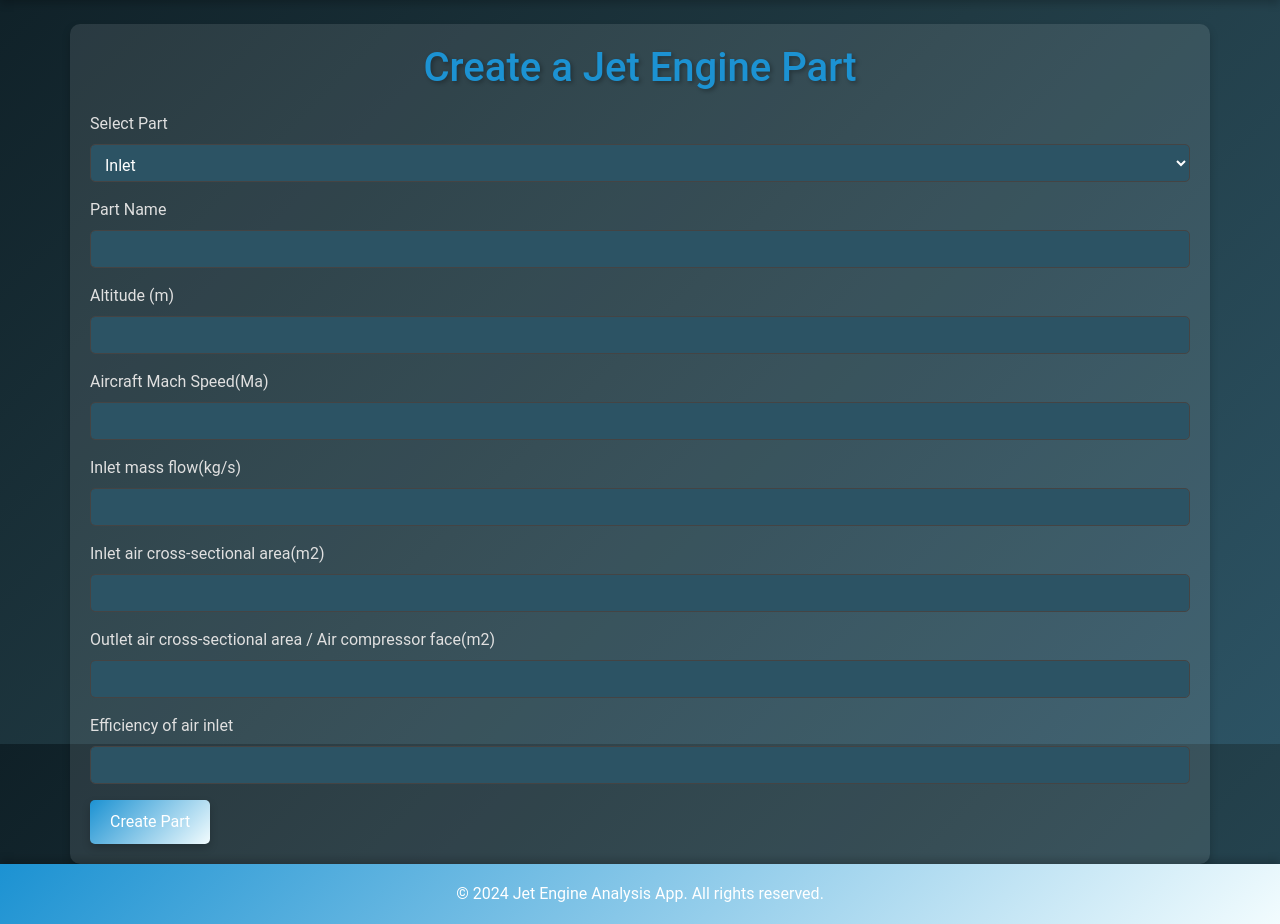
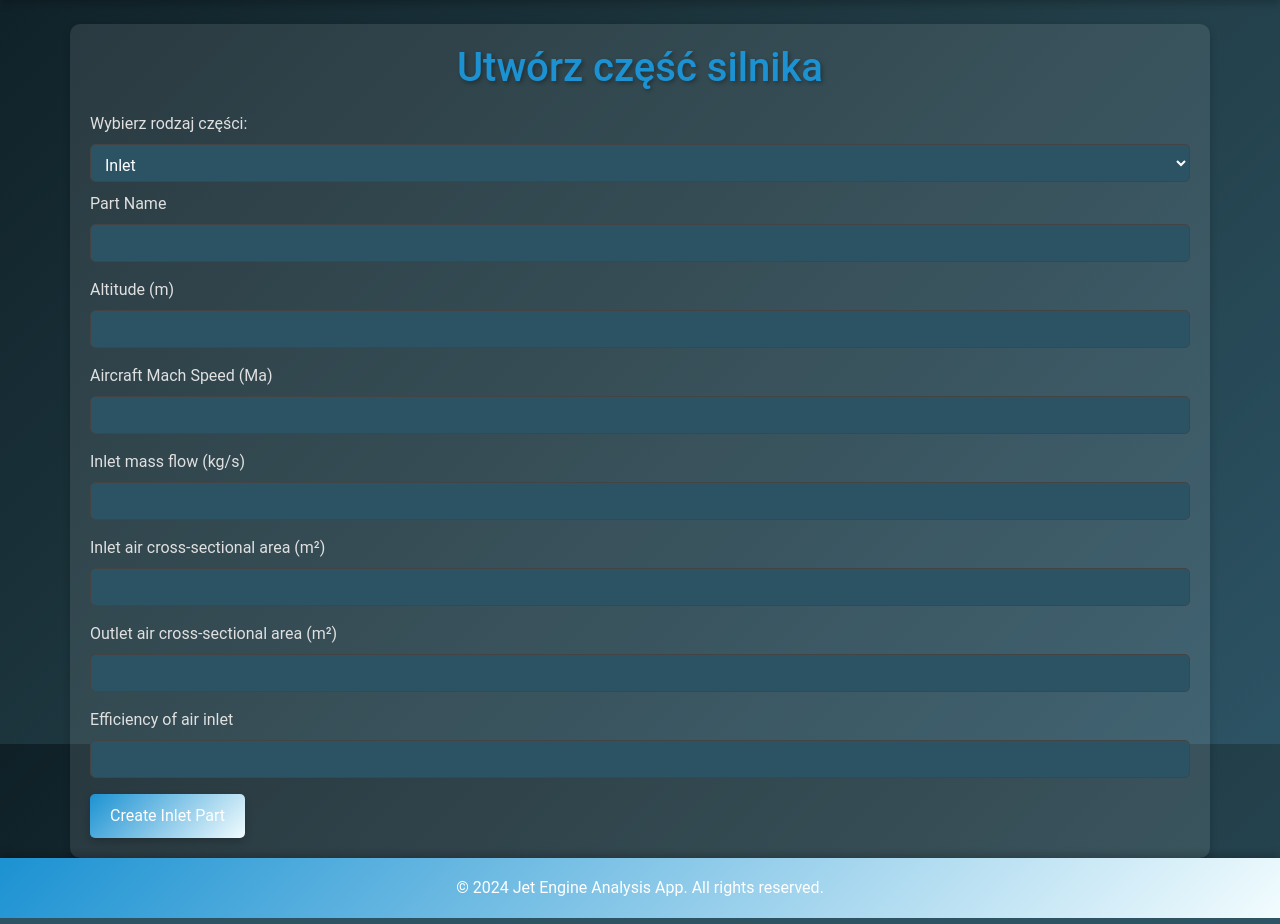
Before and after one commit to Kyrtap1309/Enginy, a Flask app: page /create_part in a window 1280 px wide. Shown: the part 56-980 px from the top of the page. Run offline with Flask 3, Linux system fonts and the light colour scheme; some libraries are stand-ins or nearby versions.

Commit message:
Add flask_wtf to create dynamic forms on frontend side

```diff
--- a/Enginy/app.py
+++ b/Enginy/app.py
@@ -2,8 +2,10 @@ from flask import Flask, render_template, request, redirect, url_for, jsonify
 from .engine_parts.inlet import Inlet
 from .engine_parts.compressor import Compressor
 from .engine_parts.combustor import Combustor
+from .forms import InletForm, CompressorForm, CombustorForm
 
 app = Flask(__name__)
+app.config["SECRET_KEY"] = "..."
 
 # Available engine part types and their corresponding classes.
 AVAILABLE_PARTS = ["Inlet", "Compressor", "Combustor"]
@@ -27,49 +29,42 @@ def index():
 
 @app.route('/create_part', methods=['GET', 'POST'])
 def create_part():
-    """
-    Create a new engine part based on POSTed form data.
-    For 'Compressor' and 'Combustor', an existing part is required.
-    """
-    if request.method == 'POST':
-        data = request.form.to_dict()
-        part_type = data.pop("part_name")
+    # Get desired part type from query parameter (default to Inlet)
+    part_type = request.args.get('type', 'Inlet')
+    if part_type == "Inlet":
+        form = InletForm()
+    elif part_type == "Compressor":
+        form = CompressorForm()
+        # Populate inlet selections from created parts
+        inlet_choices = [(i, ep["user_part_name"]) for i, ep in enumerate(engine_parts) if ep["name"] == "Inlet"]
+        form.inlet_part.choices = inlet_choices
+    elif part_type == "Combustor":
+        form = CombustorForm()
+        # Populate compressor selections from created parts
+        compressor_choices = [(i, ep["user_part_name"]) for i, ep in enumerate(engine_parts) if ep["name"] == "Compressor"]
+        form.compressor_part.choices = compressor_choices
+    else:
+        form = InletForm()
+
+    if form.validate_on_submit():
+        data = form.data
         user_part_name = data.pop("user_part_name")
-
-        # Convert numeric values to float.
-        for key, value in data.items():
-            if key not in ["part_name"]:
-                try:
-                    data[key] = float(value)
-                except ValueError:
-                    return jsonify({'error': f'Invalid value for {key}'}), 400
-
-        # Create part based on type, handling dependencies if any.
+        # Remove unneeded keys (csrf_token, submit)
+        data.pop("csrf_token", None)
+        data.pop("submit", None)
         if part_type == "Compressor":
-            try:
-                inlet_index = int(data.pop("inlet_part"))
-                inlet_part = engine_parts[inlet_index]["part"]
-                data["inlet"] = inlet_part
-            except (ValueError, IndexError) as e:
-                return jsonify({'error': 'Invalid inlet part selection'}), 400
-            part_instance = ENGINE_PARTS_CLASSES[part_type](data, inlet_part)
-
+            inlet_index = data.pop("inlet_part")
+            inlet_part = engine_parts[inlet_index]["part"]
+            data["inlet"] = inlet_part
+            part_instance = Compressor(data, inlet_part)
         elif part_type == "Combustor":
-            try:
-                compressor_index = int(data.pop("compressor_part"))
-                compressor_part = engine_parts[compressor_index]["part"]
-                data["compressor"] = compressor_part
-            except (ValueError, IndexError) as e:
-                return jsonify({'error': 'Invalid compressor part selection'}), 400
-            part_instance = ENGINE_PARTS_CLASSES[part_type](data, compressor_part)
-
+            compressor_index = data.pop("compressor_part")
+            compressor_part = engine_parts[compressor_index]["part"]
+            data["compressor"] = compressor_part
+            part_instance = Combustor(data, compressor_part)
         else:
-            part_instance = ENGINE_PARTS_CLASSES[part_type](data)
-
-        # Analysis logic (replace with actual calculation when ready).
+            part_instance = Inlet(data)
         analysis_result = f"Analysis for {part_type}"
-
-        # Save the new engine part.
         engine_parts.append({
             'part': part_instance,
             'name': part_type,
@@ -78,9 +73,7 @@ def create_part():
         })
         return redirect(url_for('index'))
 
-    # GET method: render form with available parts.
-    return render_template('create_part.html', available_parts=AVAILABLE_PARTS, engine_parts=engine_parts)
-
+    return render_template('create_part.html', form=form, available_parts=AVAILABLE_PARTS, current_type=part_type, engine_parts=engine_parts)
 
 @app.route('/delete_part/<int:part_index>', methods=['POST'])
 def delete_part(part_index):
--- /dev/null
+++ b/Enginy/forms.py
@@ -0,0 +1,31 @@
+from flask_wtf import FlaskForm
+from wtforms import SelectField, StringField, FloatField, IntegerField, SubmitField
+from wtforms.validators import DataRequired
+
+class InletForm(FlaskForm):
+    user_part_name = StringField('Part Name', validators=[DataRequired()])
+    altitude = FloatField('Altitude (m)', validators=[DataRequired()])
+    M_ambient_input = FloatField('Aircraft Mach Speed (Ma)', validators=[DataRequired()])
+    mass_flow = FloatField('Inlet mass flow (kg/s)', validators=[DataRequired()])
+    A1 = FloatField('Inlet air cross-sectional area (m²)', validators=[DataRequired()])
+    A2 = FloatField('Outlet air cross-sectional area (m²)', validators=[DataRequired()])
+    eta = FloatField('Efficiency of air inlet', validators=[DataRequired()])
+    submit = SubmitField('Create Inlet Part')
+
+class CompressorForm(FlaskForm):
+    user_part_name = StringField('Part Name', validators=[DataRequired()])
+    inlet_part = SelectField('Select Inlet Part', coerce=int, choices=[], validate_choice=None)
+    comp_n_stages = IntegerField('Number of Stages', validators=[DataRequired()])
+    compress = FloatField('Compression Ratio', validators=[DataRequired()])
+    comp_eta = FloatField('Compressor Efficiency', validators=[DataRequired()])
+    submit = SubmitField('Create Compressor Part')
+
+class CombustorForm(FlaskForm):
+    user_part_name = StringField('Part Name', validators=[DataRequired()])
+    compressor_part = SelectField('Select Compressor Part', coerce=int, validate_choice=None)
+    throttle_position = FloatField('Throttle Position', validators=[DataRequired()])
+    V_nominal = FloatField('Nominal velocity in combustor', validators=[DataRequired()])
+    Pressure_lost = FloatField('Relative pressure lost', validators=[DataRequired()])
+    max_f = FloatField('Maximum fuel (%)', validators=[DataRequired()])
+    min_f = FloatField('Minimum fuel (%)', validators=[DataRequired()])
+    submit = SubmitField('Create Combustor Part')
--- a/Enginy/templates/create_part.html
+++ b/Enginy/templates/create_part.html
@@ -1,147 +1,38 @@
 {% extends "base.html" %}
 
 {% block content %}
-<h1>Create a Jet Engine Part</h1>
+<h1>Utwórz część silnika</h1>
 
-<form method="POST">
-    <div class="form-group">
-        <label for="part_name">Select Part</label>
-        <select class="form-control" id="part_name" name="part_name" required onchange="updateForm()">
-            {% for part in available_parts %}
-                <option value="{{ part }}">{{ part }}</option>
-            {% endfor %}
-        </select>
-    </div>
+<label for="part-type-select">Wybierz rodzaj części:</label>
+<select id="part-type-select" class="form-control" onchange="changePartType(this.value)">
+    {% for part in available_parts %}
+        <option value="{{ part }}" {% if current_type == part %}selected{% endif %}>{{ part }}</option>
+    {% endfor %}
+</select>
 
-    <div class="form-group">
-        <label for="user_part_name">Part Name</label>
-        <input type="text" class="form-control" id="user_part_name" name="user_part_name" required>
-    </div>
-
-    <div id="form-fields">
-        <!-- Default form fields for Inlet -->
-        <div class="form-group">
-            <label for="altitude">Altitude (m)</label>
-            <input type="number" class="form-control" id="altitude" name="altitude" step="0.01" required>
-        </div>
-        <div class="form-group">
-            <label for="M_ambient_input">Aircraft Mach Speed(Ma)</label>
-            <input type="number" class="form-control" id="M_ambient_input" name="M_ambient_input" step="0.01" required>
-        </div>
-        <div class="form-group">
-            <label for="mass_flow">Inlet mass flow(kg/s)</label>
-            <input type="number" class="form-control" id="mass_flow" name="mass_flow" required>
-        </div>
-        <div class="form-group">
-            <label for="A1">Inlet air cross-sectional area(m2)</label>
-            <input type="number" class="form-control" id="A1" name="A1" step="0.01" required>
-        </div>
-        <div class="form-group">
-            <label for="A2">Outlet air cross-sectional area / Air compressor face(m2)</label>
-            <input type="number" class="form-control" id="A2" name="A2" step="0.01" required>
-        </div>
-        <div class="form-group">
-            <label for="eta">Efficiency of air inlet</label>
-            <input type="number" class="form-control" id="eta" name="eta" step="0.01" required>
-        </div>
-    </div>
-
-    <button type="submit" class="btn btn-primary">Create Part</button>
+<form method="POST" action="{{ url_for('create_part', type=current_type) }}">
+    {{ form.hidden_tag() }}
+    {% for field in form %}
+        {% if field.type != 'CSRFTokenField' and field.type != 'SubmitField' %}
+            <div class="form-group">
+                {{ field.label(class="form-label") }}
+                {{ field(class="form-control") }}
+                {% if field.errors %}
+                    <ul class="errors">
+                        {% for error in field.errors %}
+                            <li>{{ error }}</li>
+                        {% endfor %}
+                    </ul>
+                {% endif %}
+            </div>
+        {% endif %}
+    {% endfor %}
+    {{ form.submit(class="btn btn-primary") }}
 </form>
 
 <script>
-function updateForm() {
-    const partName = document.getElementById('part_name').value;
-    const formFields = document.getElementById('form-fields');
-    formFields.innerHTML = '';
-
-    if (partName === 'Inlet') {
-        formFields.innerHTML = `
-            <div class="form-group">
-                <label for="altitude">Altitude (m)</label>
-                <input type="number" class="form-control" id="altitude" name="altitude" step="0.01" required>
-            </div>
-            <div class="form-group">
-                <label for="M_ambient_input">Aircraft Mach Speed(Ma)</label>
-                <input type="number" class="form-control" id="M_ambient_input" name="M_ambient_input" step="0.01" required>
-            </div>
-            <div class="form-group">
-                <label for="mass_flow">Inlet mass flow(kg/s)</label>
-                <input type="number" class="form-control" id="mass_flow" name="mass_flow" required>
-            </div>
-            <div class="form-group">
-                <label for="A1">Inlet air cross-sectional area(m2)</label>
-                <input type="number" class="form-control" id="A1" name="A1" step="0.01" required>
-            </div>
-            <div class="form-group">
-                <label for="A2">Outlet air cross-sectional area / Air compressor face(m2)</label>
-                <input type="number" class="form-control" id="A2" name="A2" step="0.01" required>
-            </div>
-            <div class="form-group">
-                <label for="eta">Efficiency of air inlet</label>
-                <input type="number" class="form-control" id="eta" name="eta" step="0.01" required>
-            </div>
-        `;
-    } else if (partName === 'Compressor') {
-        formFields.innerHTML = `
-            <div class="form-group">
-                <label for="inlet_part">Select Inlet Part</label>
-                <select class="form-control" id="inlet_part" name="inlet_part" required>
-                    {% for part in engine_parts %}
-                        {% if part.name == 'Inlet' %}
-                            <option value="{{ loop.index0 }}">{{ part.user_part_name }} - {{ part.analysis }}</option>
-                        {% endif %}
-                    {% endfor %}
-                </select>
-            </div>
-            <div class="form-group">
-                <label for="comp_n_stages">Number of Stages</label>
-                <input type="number" class="form-control" id="comp_n_stages" name="comp_n_stages" step="1" required>
-            </div>
-            <div class="form-group">
-                <label for="compress">Compression Ratio</label>
-                <input type="number" class="form-control" id="compress" name="compress" step="0.01" required>
-            </div>
-            <div class="form-group">
-                <label for="comp_eta">Compressor Efficiency </label>
-                <input type="number" class="form-control" id="comp_eta" name="comp_eta" step="0.01" required>
-            </div>
-        `;
-    } else if (partName == "Combustor") {
-        formFields.innerHTML = `
-            <div class="form-group">
-                <label for="inlet_part">Select Compressor Part</label>
-                <select class="form-control" id="compressor_part" name="compressor_part" required>
-                    {% for part in engine_parts %}
-                        {% if part.name == 'Compressor' %}
-                            <option value="{{ loop.index0 }}">{{ part.user_part_name }} - {{ part.analysis }}</option>
-                        {% endif %}
-                    {% endfor %}
-                </select>
-            </div>
-            <div class="form-group">
-                <label for="throttle_position">Throttle Position</label>
-                <input type="number" class="form-control" id="throttle_position" name="throttle_position" step="0.01" required>
-            </div>
-            <div class="form-group">
-                <label for="V_nominal">Nominal velocity of gas in combustor </label>
-                <input type="number" class="form-control" id="V_nominal" name="V_nominal" step="0.01" required>
-            </div>
-            <div class="form-group">
-                <label for="Pressure_lost">Relative pressure lost </label>
-                <input type="number" class="form-control" id="Pressure_lost" name="Pressure_lost" step="0.01" required>
-            </div>
-            <div class="form-group">
-                <label for="max_f">Maximum fuel - percent of stoichiometric - allowed in burner </label>
-                <input type="number" class="form-control" id="max_f" name="max_f" step="0.01" required>
-            </div>
-            <div class="form-group">
-                <label for="min_f">Minimum fuel - percent of stoich - allowed in burner - flame stability limited </label>
-                <input type="number" class="form-control" id="min_f" name="min_f" step="0.01" required>
-            </div>
-
-        `;
-    }
+function changePartType(selectedType) {
+    window.location.href = "{{ url_for('create_part') }}" + "?type=" + selectedType;
 }
 </script>
 {% endblock %}
--- a/requirements/base.txt
+++ b/requirements/base.txt
@@ -1,4 +1,6 @@
 flask>=3.0.3
+wtforms
+flask-wtf
 numpy>=2.0.2
 cantera>=3.0.1
 plotly
```
